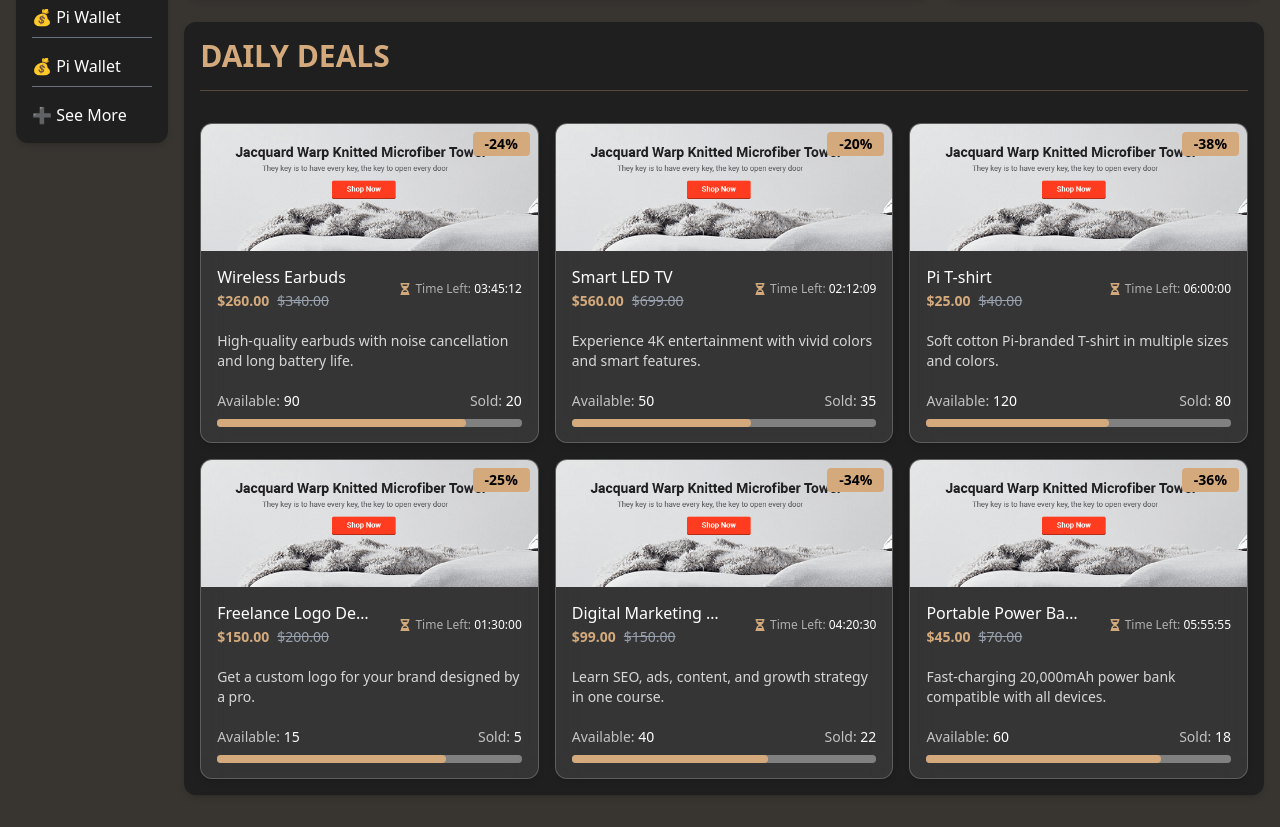
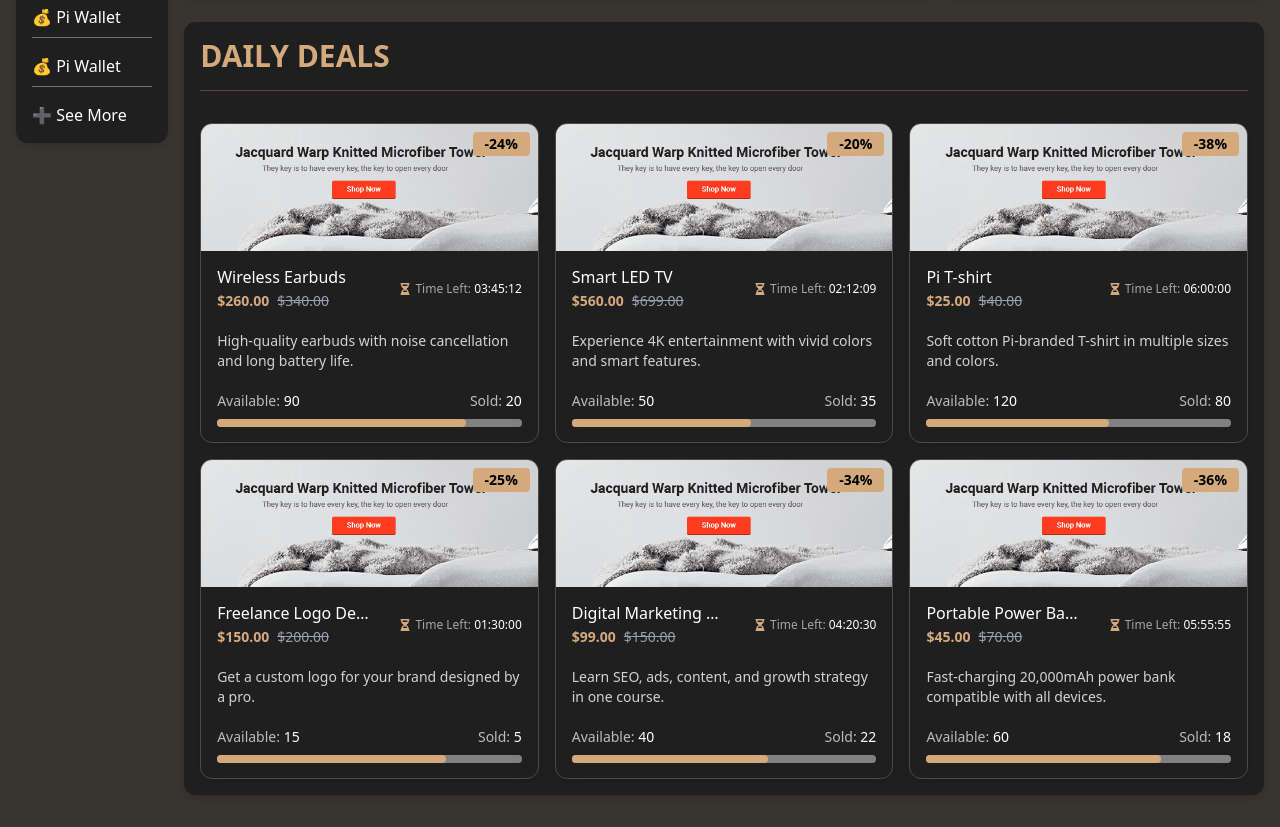
Before and after one commit to Fortexfreddie/Troopi, a React (Vite) app: page / in a window 1280 px wide. Shown: the part 582-1409 px from the top of the page. Built offline with nearby package versions, Linux system fonts and the light colour scheme.

Commit message:
Removed the frosted glass from the daily deals img

```diff
--- a/src/components/sections/FeaturedSection.jsx
+++ b/src/components/sections/FeaturedSection.jsx
@@ -10,7 +10,7 @@ const FeaturedSection = () => {
             <div className="grid grid-cols-1 sm:grid-cols-2 lg:grid-cols-3 gap-4 mt-4">
                 {
                     dailyDeals.map((dailyDeal) => (
-                        <div key={dailyDeal.id} className="h-80 bg-white/10 border border-white/20 overflow-hidden backdrop-blur-md shadow-md rounded-xl hover:shadow-[#D4AA7D]/30 transition-shadow duration-300 cursor-pointer">
+                        <div key={dailyDeal.id} className="h-80 border border-white/20 overflow-hidden backdrop-blur-md shadow-md rounded-xl hover:shadow-[#D4AA7D]/30 transition-shadow duration-300 cursor-pointer">
                             <div className="h-2/5 relative">
                                 <div className="absolute top-2 right-2 bg-[#D4AA7D] text-black text-sm font-semibold px-3 py-0.5 rounded">-{dailyDeal.discount}%</div>
                                 <img src={dailyDeal.image} alt="" className="w-full h-full object-center object-cover" />
```
